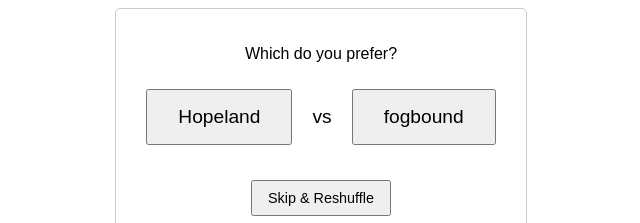
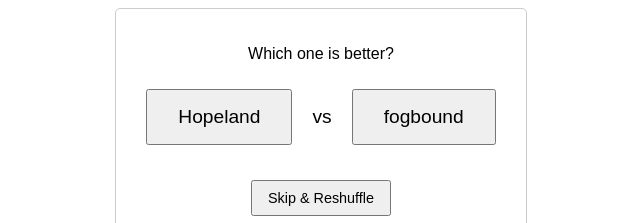
Before and after one commit to Catandaguin/Kenshi-Song-Ranking, a plain HTML site: page index.html in a window 1280 px wide. Shown: the top 223 px of the page, 319-959 px from the left. Drawn offline with Linux system fonts and the light colour scheme.

Commit message:
Update index.html

```diff
--- a/index.html
+++ b/index.html
@@ -60,7 +60,7 @@
 </head>
 <body>
     <div id="game-area">
-        <p>Which do you prefer?</p>
+        <p>Which one is better?</p>
         <div id="choice-container">
             <button id="choice1"></button>
             <span>vs</span>
```
